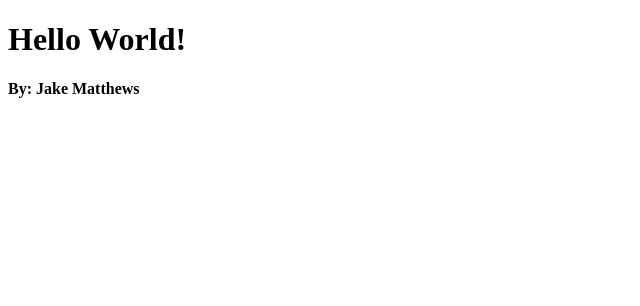
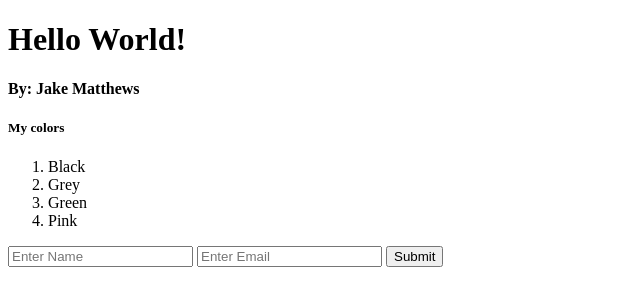
Before and after one commit to JakeM808/Kekambas-125_hello_world, a plain HTML site: page index.html in a window 1280 px wide. Shown: the whole page, without its empty margins (0-640 px from the left). Drawn offline with Linux system fonts and the light colour scheme.

Commit message:
Added Color List

```diff
--- a/index.html
+++ b/index.html
@@ -10,6 +10,19 @@
     <h1>Hello World!</h1>
     <h4>By: Jake Matthews</h4>
 
+    <h5>My colors</h5>
+    <ol>
+        <li>Black</li>
+        <li>Grey</li>
+        <li>Green</li>
+        <li>Pink</li>
+    </ol>
+
+    <form action="">
+        <input type="text" placeholder="Enter Name" name="first">
+        <input type="email" placeholder="Enter Email" name="email">
+        <input type="submit" value="Submit">
+    </form>
 
 </body>
 </html>
```
